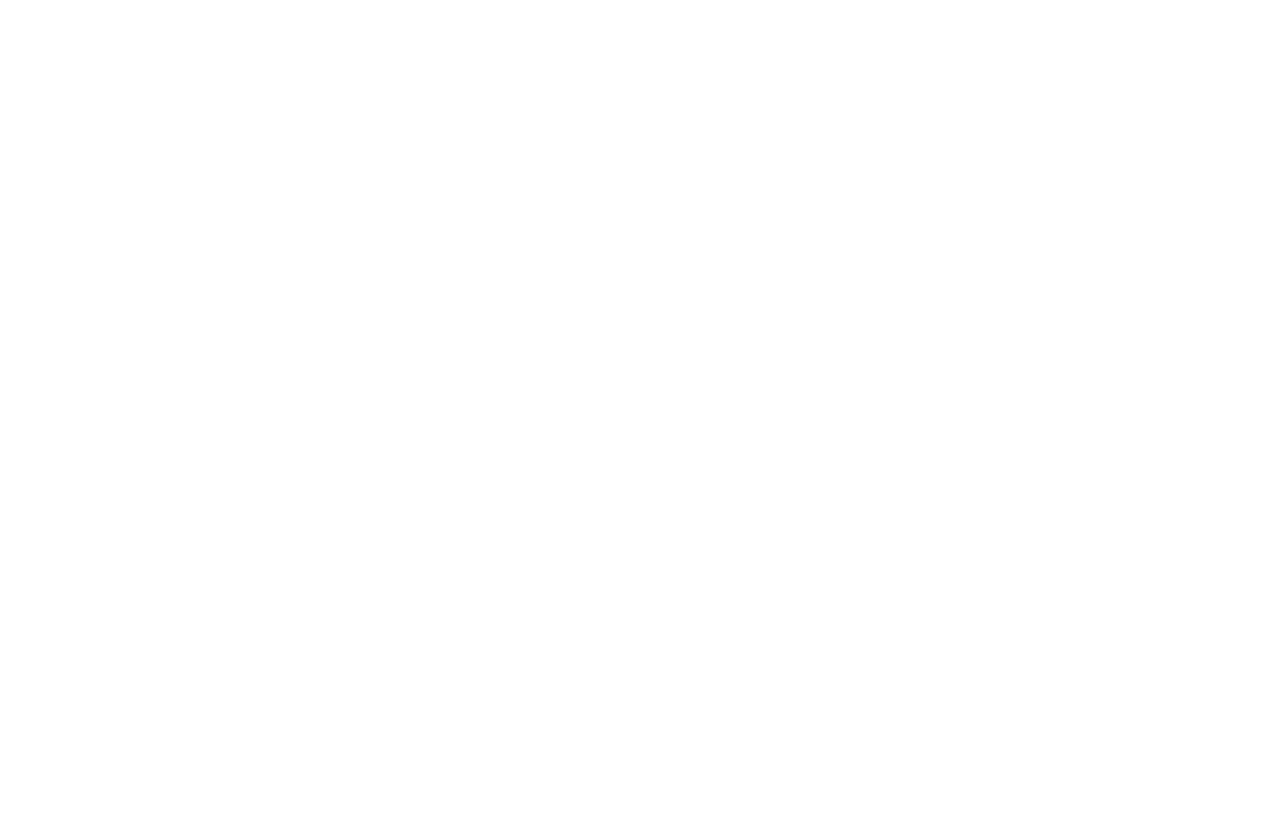
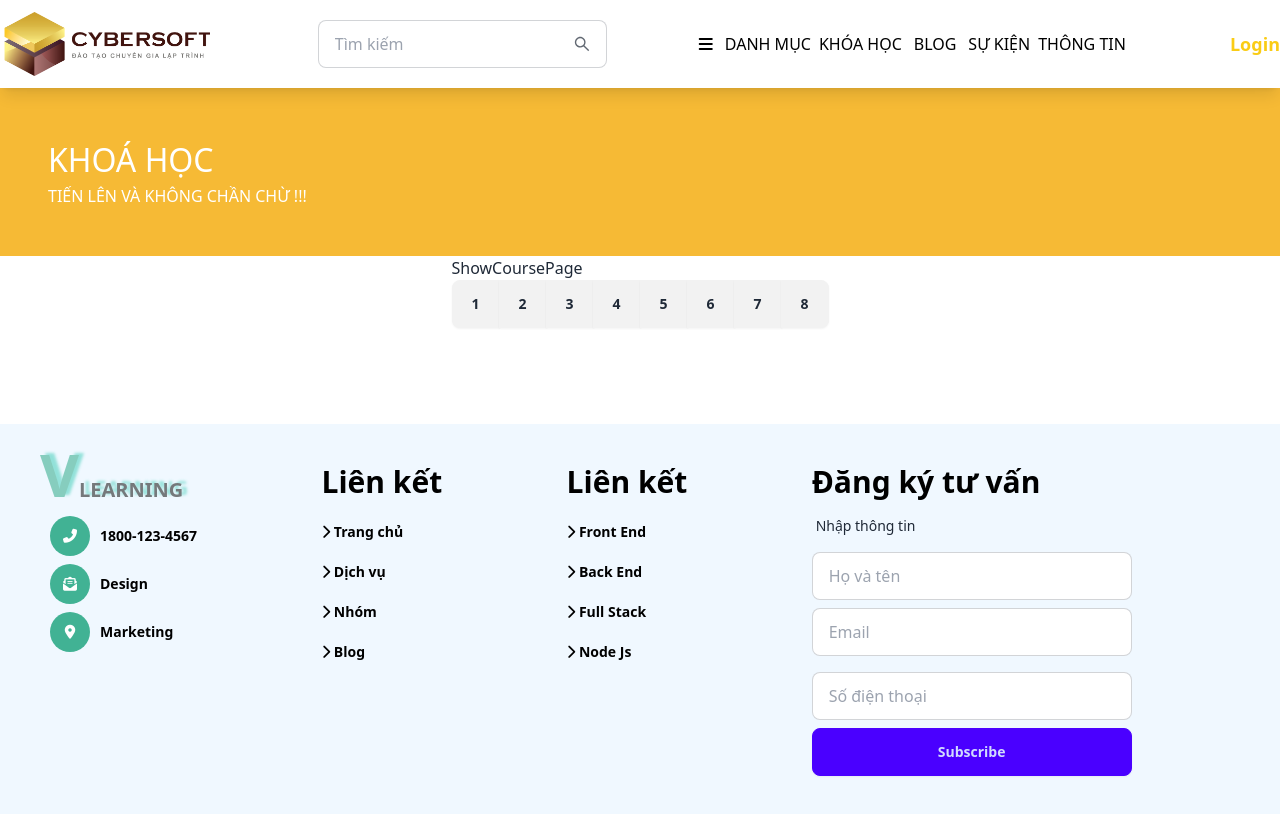
Before and after one commit to lhduc141/vlearning, a React (Create React App) app: page /khoa-hoc in a window 1280 px wide. Before the commit this address had no page. Built offline with nearby package versions, Linux system fonts and the light colour scheme.

Commit message:
Func: update header

```diff
--- a/src/App.jsx
+++ b/src/App.jsx
@@ -21,6 +21,7 @@
 import "@fontsource/roboto/700.css";
 import DetailPage from "./pages/DetailPage/DetailPage";
 import BuySuccess from "./pages/DetailPage/BuySuccess";
+import KhoaHoc from "./pages/KhoaHoc/KhoaHoc";
 
 function App() {
   return (
@@ -31,6 +32,7 @@
           <Route index element={<HomePage />} />
           <Route path="/detail/:maKhoaHoc" element={<DetailPage />} />
           <Route path="/buy-success/:maKhoaHoc" element={<BuySuccess />} />
+          <Route path="/khoa-hoc" element={<KhoaHoc />} />
         </Route>
 
         <Route path="/auth" element={<AuthTemplate />}>
--- a/src/components/Header/Header.jsx
+++ b/src/components/Header/Header.jsx
@@ -1,11 +1,13 @@
 import React, { useState } from "react";
 import { NavLink } from "react-router-dom";
 import { SearchOutlined } from "@ant-design/icons";
-import { useSelector } from "react-redux";
+import { useDispatch, useSelector } from "react-redux";
+import { logOutAction } from "../../redux/userReducer/userSlice";
 
 const Header = () => {
   const user = useSelector((state) => state.userReducer.infoUser);
   const [isClicked, setIsClicked] = useState(false);
+  const dispatch = useDispatch();
 
   const handleScroll = (event) => {
     event.preventDefault();
@@ -93,16 +95,19 @@
           </NavLink>
         </div>
         {user ? (
-          <div>
+          <div className="space-x-8">
             <NavLink
               className="font-semibold text-yellow-400 text-lg no-underline"
-              to="/auth/login"
+              to="/thongTinCaNhan"
             >
               {user?.hoTen}
             </NavLink>
             <NavLink
               className="font-semibold text-yellow-400 text-lg no-underline"
               to="/auth/login"
+              onClick={() => {
+                dispatch(logOutAction());
+              }}
             >
               Log Out
             </NavLink>
--- a/src/pages/HomePage/ListCourses/ShowListCourse.jsx
+++ b/src/pages/HomePage/ListCourses/ShowListCourse.jsx
@@ -2,6 +2,7 @@
 import { useNavigate } from "react-router-dom";
 
 const ShowListCourse = ({ dataList, cate }) => {
+  console.log("ShowListCourse ~ dataList:", dataList);
   console.log("ShowListCourse ~ dataList:", dataList[0]);
   const [filteredDataList, setFilteredDataList] = useState([]);
   const selectedIndices = [1, 4, 20, 30, 40, 50, 60, 70];
--- /dev/null
+++ b/src/pages/KhoaHoc/KhoaHoc.jsx
@@ -0,0 +1,103 @@
+import React, { useEffect, useState } from "react";
+import { useDispatch } from "react-redux";
+import ShowCoursePage from "./ShowCoursePage";
+
+const KhoaHoc = () => {
+  const [page, setPage] = useState(1);
+  const dispatch = useDispatch();
+  useEffect(() => {
+    // dispatch();
+  });
+  return (
+    <div className="mb-24">
+      <div className="bg-[var(--colorSPrimary)] w-full h-fit text-white">
+        <div className="p-12">
+          <div className="text-[2rem]">KHOÁ HỌC</div>
+          <div className="">TIẾN LÊN VÀ KHÔNG CHẦN CHỪ !!!</div>
+        </div>
+      </div>
+
+      <div className="flex justify-center">
+        <div>
+          <ShowCoursePage page={page} />
+          <div className="join">
+            <input
+              className="join-item btn btn-square"
+              type="radio"
+              name="options"
+              aria-label="1"
+              onClick={() => {
+                setPage(1);
+              }}
+            />
+            <input
+              className="join-item btn btn-square"
+              type="radio"
+              name="options"
+              aria-label="2"
+              onClick={() => {
+                setPage(2);
+              }}
+            />
+            <input
+              className="join-item btn btn-square"
+              type="radio"
+              name="options"
+              aria-label="3"
+              onClick={() => {
+                setPage(3);
+              }}
+            />
+            <input
+              className="join-item btn btn-square"
+              type="radio"
+              name="options"
+              aria-label="4"
+              onClick={() => {
+                setPage(4);
+              }}
+            />
+            <input
+              className="join-item btn btn-square"
+              type="radio"
+              name="options"
+              aria-label="5"
+              onClick={() => {
+                setPage(5);
+              }}
+            />
+            <input
+              className="join-item btn btn-square"
+              type="radio"
+              name="options"
+              aria-label="6"
+              onClick={() => {
+                setPage(6);
+              }}
+            />
+            <input
+              className="join-item btn btn-square"
+              type="radio"
+              name="options"
+              aria-label="7"
+              onClick={() => {
+                setPage(7);
+              }}
+            />
+            <input
+              className="join-item btn btn-square"
+              type="radio"
+              name="options"
+              aria-label="8"
+              onClick={() => {
+                setPage(8);
+              }}
+            />
+          </div>
+        </div>
+      </div>
+    </div>
+  );
+};
+
+export default KhoaHoc;
--- /dev/null
+++ b/src/pages/KhoaHoc/ShowCoursePage.jsx
@@ -0,0 +1,7 @@
+import React from "react";
+
+const ShowCoursePage = () => {
+  return <div>ShowCoursePage</div>;
+};
+
+export default ShowCoursePage;
--- a/src/redux/userReducer/userSlice.jsx
+++ b/src/redux/userReducer/userSlice.jsx
@@ -32,6 +32,6 @@
   },
 });
 
-export const { setInfoUser } = userSlice.actions;
+export const { setInfoUser, logOutAction } = userSlice.actions;
 
 export default userSlice.reducer;
```
